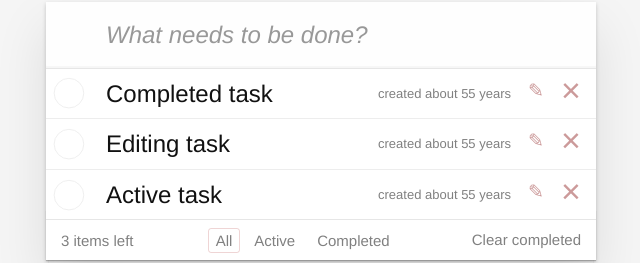
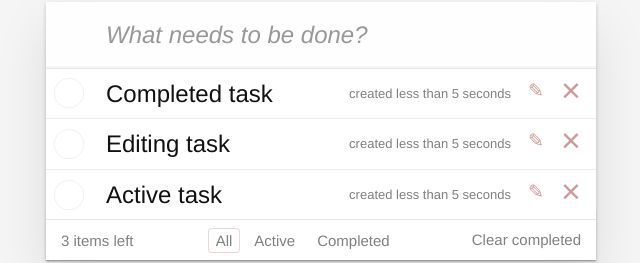
Before and after one commit to KimVladimir17/react-do-to-list, a React (Vite) app: page / in a window 1280 px wide. Shown: the part 128-391 px from the top of the page, without its empty margins (319-959 px from the left). Built offline with nearby package versions, Linux system fonts and the light colour scheme; no server answers.

Commit message:
bug fixes and code optimization

```diff
--- a/package.json
+++ b/package.json
@@ -11,6 +11,7 @@
   },
   "dependencies": {
     "date-fns": "^4.1.0",
+    "prop-types": "^15.8.1",
     "react": "^19.0.0",
     "react-dom": "^19.0.0",
     "uuid": "^11.1.0"
--- a/src/App.jsx
+++ b/src/App.jsx
@@ -3,37 +3,22 @@ import TaskList from "./components/TaskList";
 import NewTaskForm from "./components/NewTaskForm";
 import Footer from "./components/Footer";
 import "./App.css";
-import { v4 as uuidv4 } from "uuid";
-
-const INITIAL_TASKS = [
-  {
-    id: uuidv4(),
-    name: "Completed task",
-    createdAt: 17,
-    completed: false,
-  },
-  {
-    id: uuidv4(),
-    name: "Editing task",
-    createdAt: 5,
-    completed: false,
-  },
-  {
-    id: uuidv4(),
-    name: "Active task",
-    createdAt: 5,
-    completed: false,
-  },
-];
+import INITIAL_TASKS from "./db/initial_tasks";
 
 function App() {
   const [tasks, setTasks] = useState(INITIAL_TASKS);
   const [filterTask, setFilterTask] = useState("all");
 
   useEffect(() => {
-    fetch("https://jsonplaceholder.typicode.com/todos")
-      .then((response) => response.json())
-      .then((data) => {
+    const fetchTasks = async () => {
+      try {
+        const response = await fetch(
+          "https://jsonplaceholder.typicode.com/todos"
+        );
+        if (!response.ok) {
+          throw new Error(`HTTP error! status: ${response.status}`);
+        }
+        const data = await response.json();
         const firstTenTasks = data.slice(0, 7);
         const transformedTasks = firstTenTasks.map((todo) => ({
           id: todo.id.toString(),
@@ -42,8 +27,11 @@ function App() {
           createdAt: Date.now(),
         }));
         setTasks(transformedTasks);
-      })
-      .catch((error) => console.error("Error fetching tasks:", error));
+      } catch (error) {
+        console.error("Error fetching tasks:", error);
+      }
+    };
+    fetchTasks();
   }, []);
 
   const saveTaskDataHandler = (task) => {
@@ -53,28 +41,22 @@ function App() {
   };
 
   const updateTask = (id, newName) => {
-    setTasks(
-      tasks.map((task) => {
-        if (task.id === id) {
-          return { ...task, name: newName };
-        }
-        return task;
-      })
+    setTasks((prevTasks) =>
+      prevTasks.map((task) =>
+        task.id === id ? { ...task, name: newName } : task
+      )
     );
   };
 
   const deleteTaskName = (id) => {
-    setTasks(tasks.filter((task) => task.id !== id));
+    setTasks((prevTasks) => prevTasks.filter((task) => task.id !== id));
   };
 
   const statusTask = (id) => {
-    setTasks(
-      tasks.map((task) => {
-        if (task.id === id) {
-          return { ...task, completed: !task.completed };
-        }
-        return task;
-      })
+    setTasks((prevTasks) =>
+      prevTasks.map((task) =>
+        task.id === id ? { ...task, completed: !task.completed } : task
+      )
     );
   };
 
--- a/src/components/NewTaskForm.jsx
+++ b/src/components/NewTaskForm.jsx
@@ -1,5 +1,6 @@
 import React, { useState } from "react";
 import { v4 as uuidv4 } from "uuid";
+import PropTypes from "prop-types";
 
 const NewTaskForm = ({ onSaveTaskData }) => {
   const [inputName, setInputName] = useState("");
@@ -37,5 +38,7 @@ const NewTaskForm = ({ onSaveTaskData }) => {
     </form>
   );
 };
-
+NewTaskForm.propTypes = {
+  onSaveTaskData: PropTypes.func.isRequired,
+};
 export default NewTaskForm;
--- a/src/components/TasksFilter.jsx
+++ b/src/components/TasksFilter.jsx
@@ -1,12 +1,9 @@
+import PropTypes from "prop-types";
+import { BUTTONS } from "../constants.js/constants";
 const TasksFilter = ({ filter, onFilterChange }) => {
-  const buttons = [
-    { name: "All", filterValue: "all" },
-    { name: "Active", filterValue: "active" },
-    { name: "Completed", filterValue: "completed" },
-  ];
   return (
     <ul className="filters">
-      {buttons.map(({ name, filterValue }) => (
+      {BUTTONS.map(({ name, filterValue }) => (
         <li key={filterValue}>
           <button
             className={filter === filterValue ? "selected" : ""}
@@ -20,4 +17,9 @@ const TasksFilter = ({ filter, onFilterChange }) => {
   );
 };
 
+TasksFilter.propTypes = {
+  filter: PropTypes.array.isRequired,
+  onFilterChange: PropTypes.func.isRequired,
+};
+
 export default TasksFilter;
--- /dev/null
+++ b/src/constants.js/constants.js
@@ -0,0 +1,6 @@
+const BUTTONS = [
+  { name: "All", filterValue: "all" },
+  { name: "Active", filterValue: "active" },
+  { name: "Completed", filterValue: "completed" },
+];
+export { BUTTONS };
--- /dev/null
+++ b/src/db/initial_tasks.js
@@ -0,0 +1,16 @@
+import { v4 as uuidv4 } from "uuid";
+
+const createInitialTask = (name, completed) => ({
+  id: uuidv4(),
+  name,
+  createdAt: Date.now(),
+  completed,
+});
+
+const INITIAL_TASKS = [
+  createInitialTask("Completed task", false),
+  createInitialTask("Editing task", false),
+  createInitialTask("Active task", false),
+];
+
+export default INITIAL_TASKS;
```
Also changed, not shown: src/components/Footer.jsx (+7 -0 lines), src/components/Task.jsx (+9 -0 lines), src/components/TaskList.jsx (+7 -1 lines), 1 other file (tests, documents, lock files or other folders).
